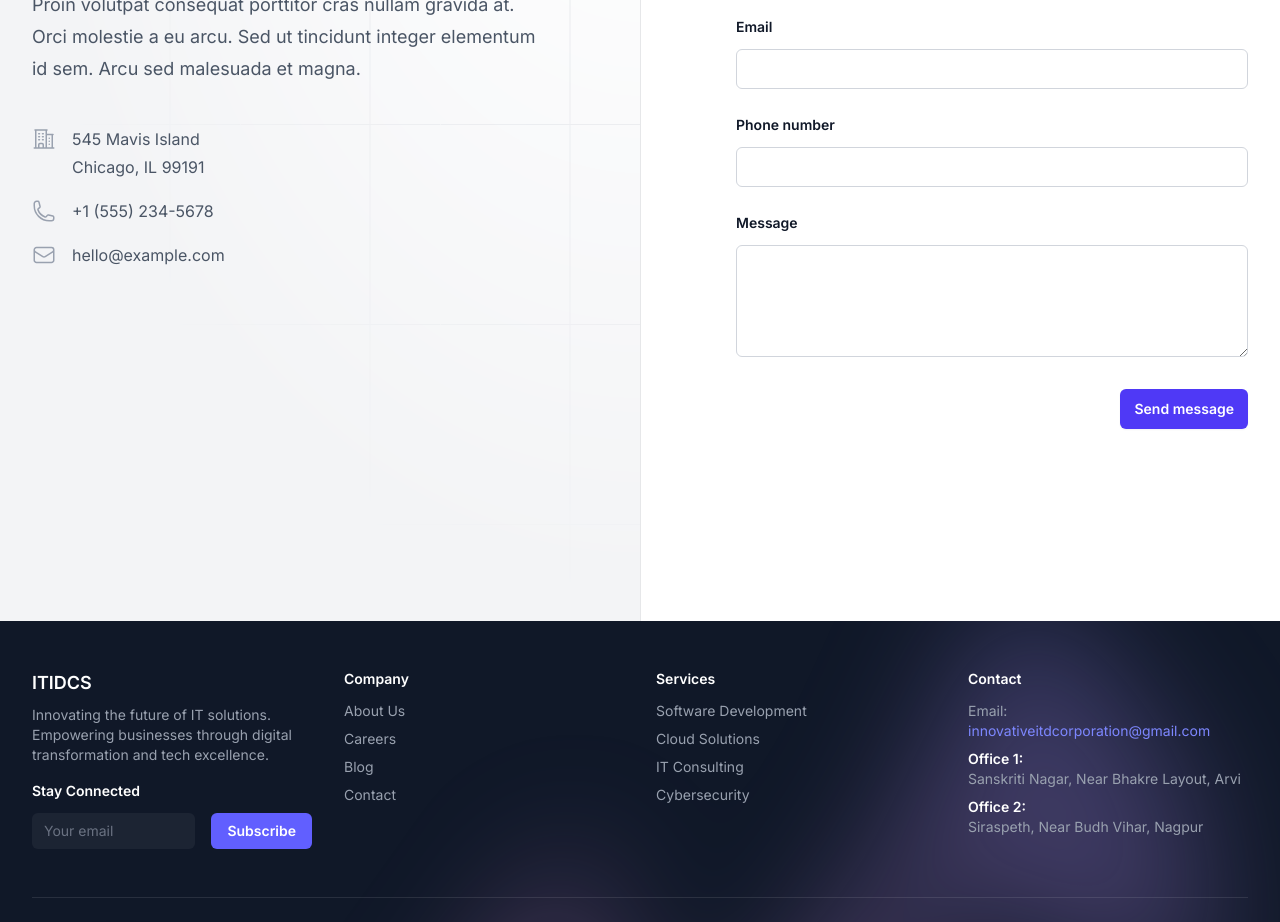
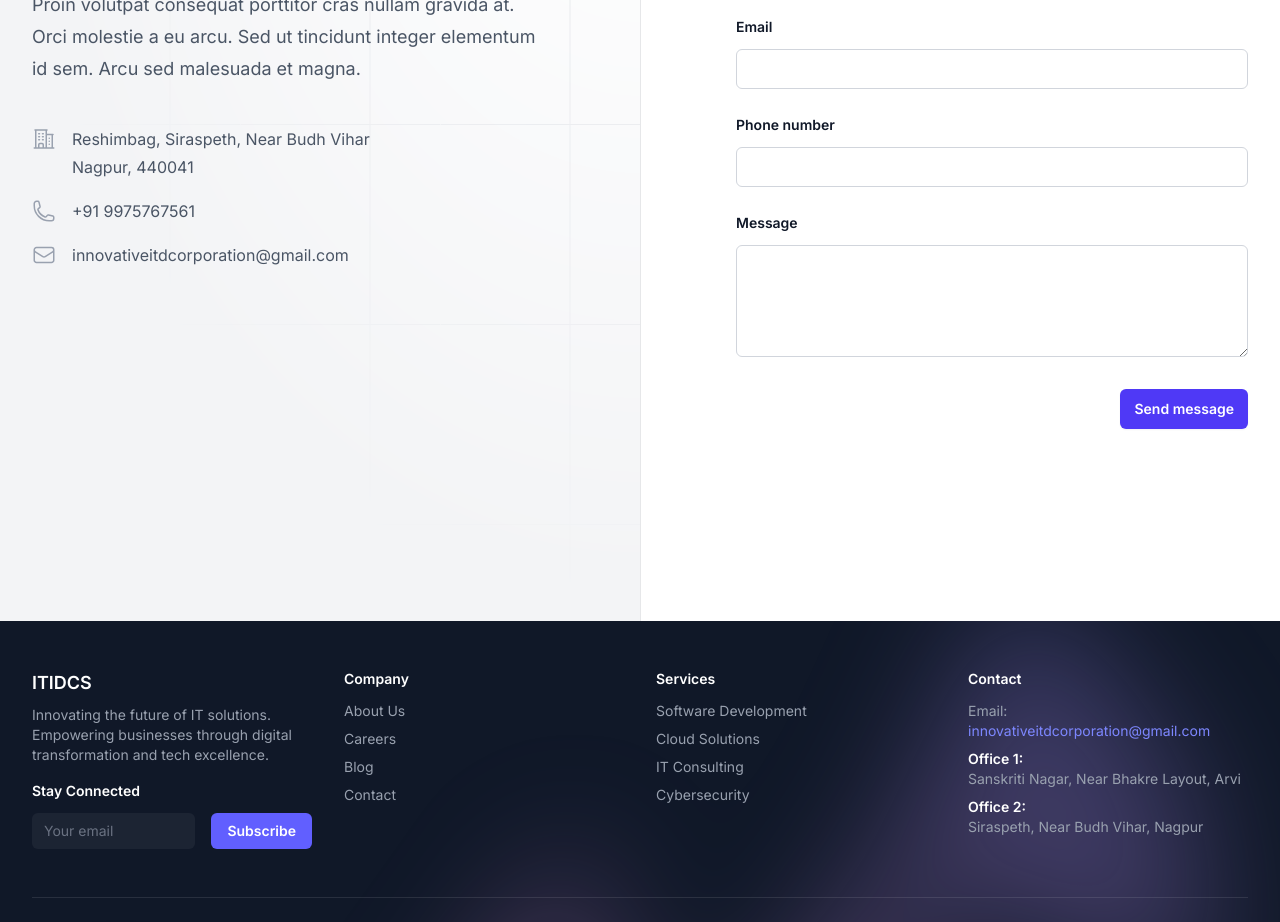
Before and after one commit to TausifM/itidcs-web, a Next.js app: page / in a window 1280 px wide. Shown: the part 6960-7882 px from the top of the page. Built offline with nearby package versions, Linux system fonts and the light colour scheme.

Commit message:
change in contact form

```diff
--- a/src/app/component/contact.js
+++ b/src/app/component/contact.js
@@ -63,9 +63,9 @@ export const Contact = () => {
                   </svg>
                 </dt>
                 <dd>
-                  545 Mavis Island
+                  Reshimbag, Siraspeth, Near Budh Vihar
                   <br />
-                  Chicago, IL 99191{" "}
+                  Nagpur, 440041{" "}
                 </dd>
               </div>
               <div className="la ace">
@@ -89,8 +89,8 @@ export const Contact = () => {
                   </svg>
                 </dt>
                 <dd>
-                  <a href="tel:+1 (555) 234-5678" className="bvw">
-                    +1 (555) 234-5678
+                  <a href="tel:+919975767561" className="bvw">
+                    +91 9975767561
                   </a>
                 </dd>
               </div>
@@ -115,8 +115,8 @@ export const Contact = () => {
                   </svg>
                 </dt>
                 <dd>
-                  <a href="mailto:hello@example.com" className="bvw">
-                    hello@example.com
+                  <a href="mailto:innovativeitdcorporation@gmail.com" className="bvw">
+                  innovativeitdcorporation@gmail.com
                   </a>
                 </dd>
               </div>
```
